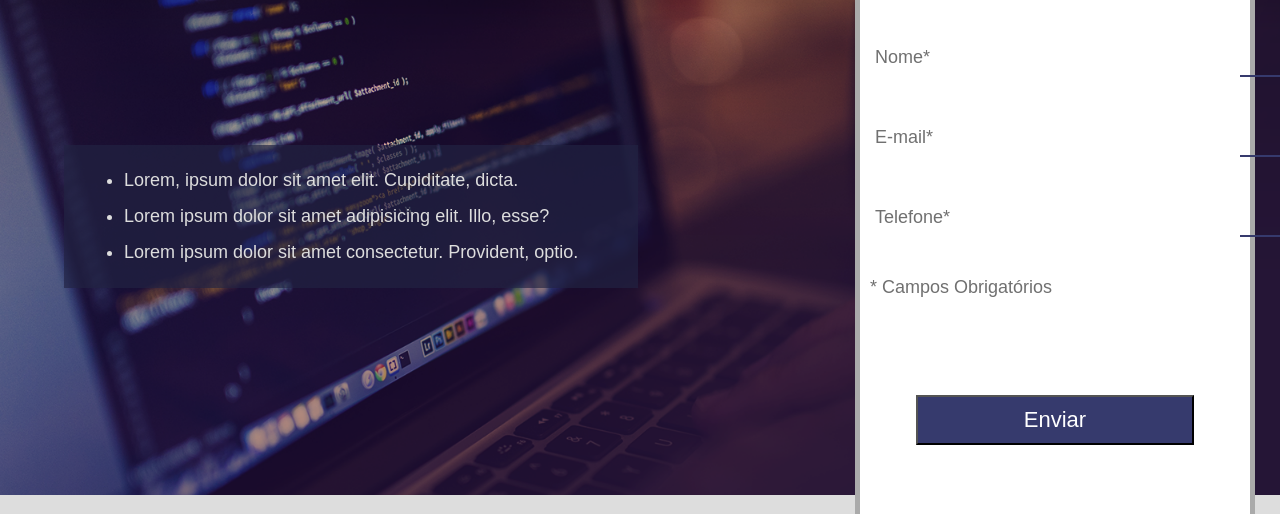
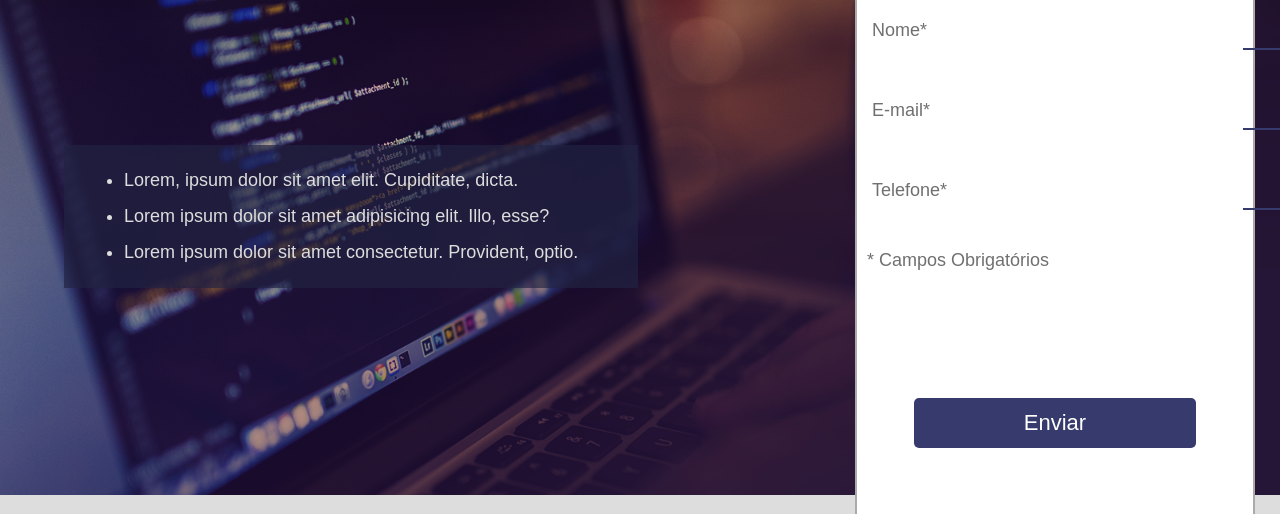
Before and after one commit to carlos-eduardo-dev/landing-page-example, a plain HTML site: page index.html in a window 1280 px wide. Shown: the part 122-636 px from the top of the page. Drawn offline with Linux system fonts and the light colour scheme.

Commit message:
Update form border-radius

```diff
--- a/css/style.css
+++ b/css/style.css
@@ -71,6 +71,8 @@ html,body{
 
 	position: absolute;
 	right: 25px;
+
+	border-radius: 5px;
 }
 
 #fieldset-form {
@@ -82,10 +84,12 @@ html,body{
 	display: flex;
 	flex-direction: column;
 
-	border: #AAA 5px solid;
+	border: #AAA 2px solid;
 
 	font-size: 18px;
 	color: #707070;
+
+	border-radius: 5px;
 }
 
 #fieldset-form h3 {
@@ -115,7 +119,7 @@ html,body{
 	height: 30%;
 }
 
-#fieldset-form input[type=submit] {
+.submit-form input[type=submit] {
 	width: 75%;
 	height: 50px;
 
@@ -128,6 +132,9 @@ html,body{
 	margin: auto 0;
 
 	cursor: pointer;
+
+	border:  none;
+	border-radius: 5px;
 }
 
 .text-field {
```
